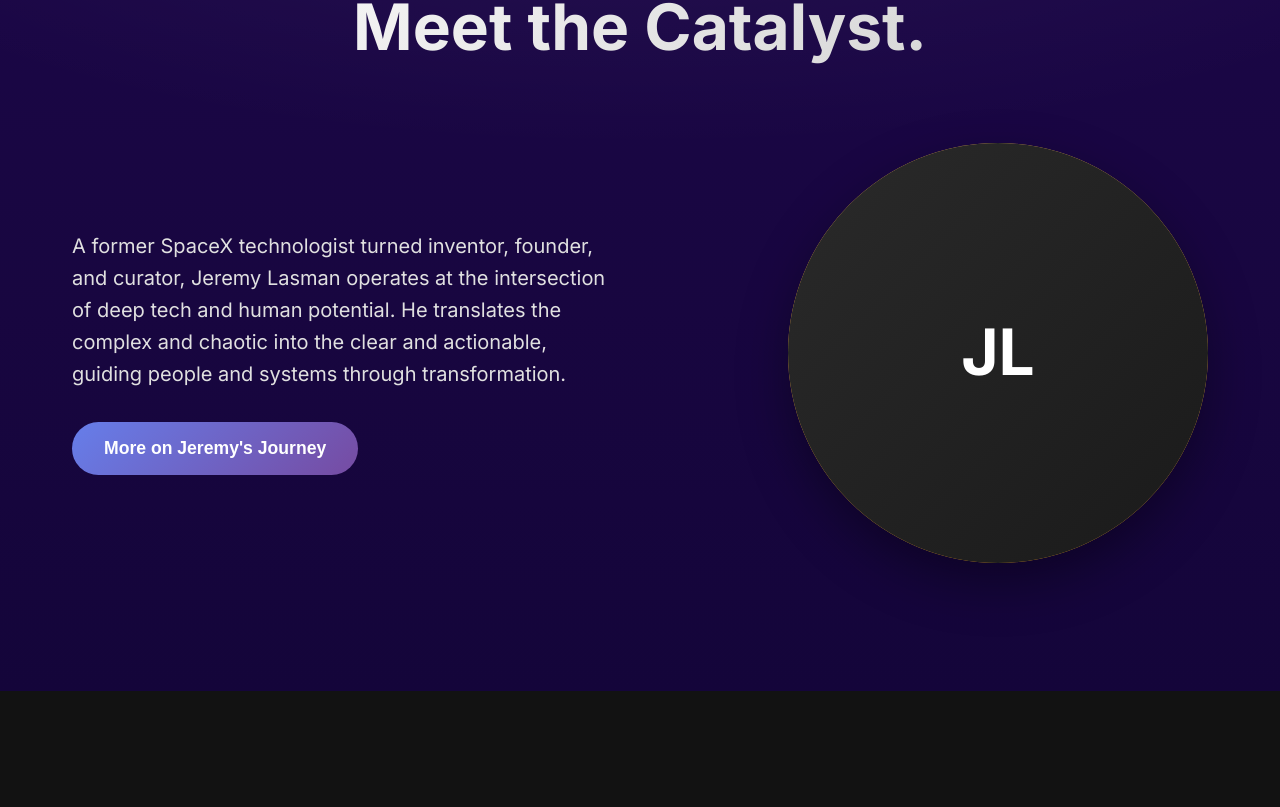
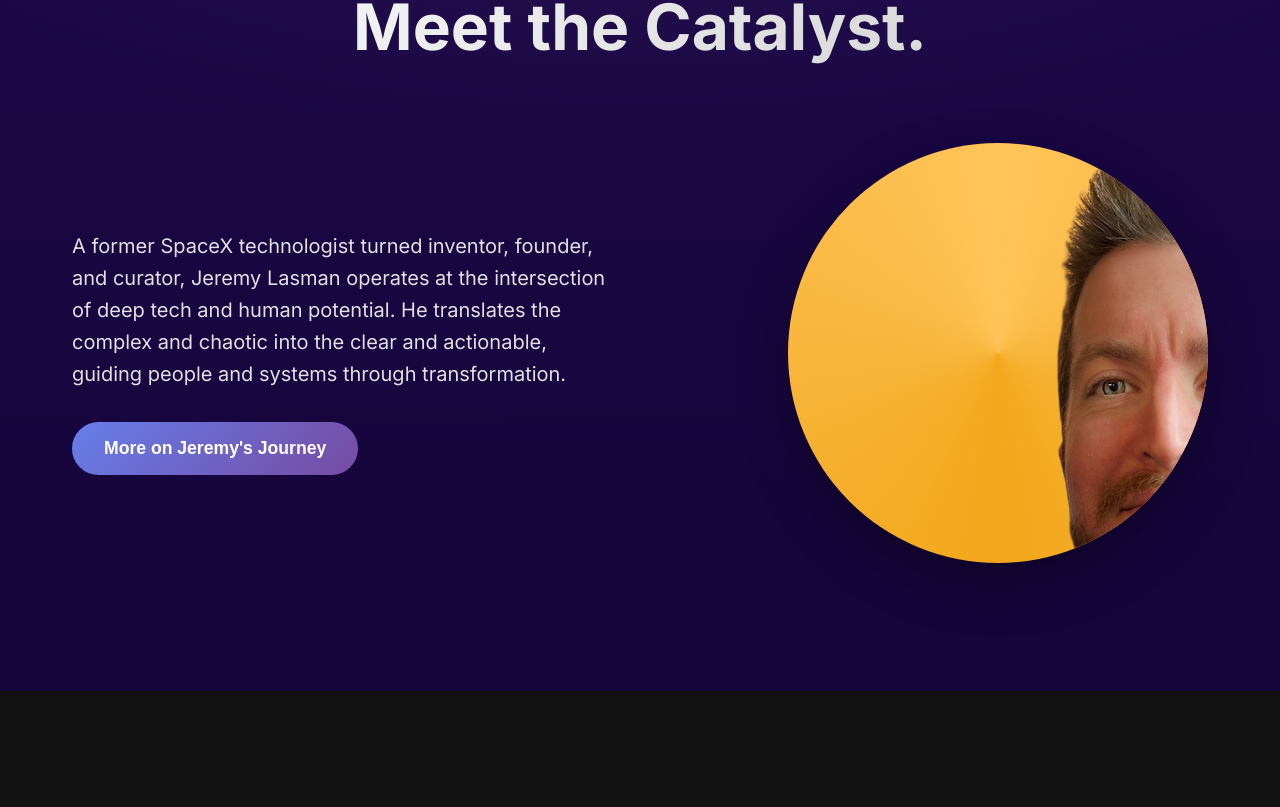
Before and after one commit to jlasman/lasmanfactory, a React (Vite) app: page / in a window 1280 px wide. Shown: the part 3073-3880 px from the top of the page. Built offline with nearby package versions, Linux system fonts and the light colour scheme.

Commit message:
Updated Creator.jsx

```diff
--- a/src/components/Creator.jsx
+++ b/src/components/Creator.jsx
@@ -13,9 +13,7 @@ export default function Creator() {
             <button className="creator__cta">More on Jeremy's Journey</button>
           </div>
           <div className="creator__image creator__image--accent">
-            <div className="creator__img-placeholder">
-              <span>JL</span>
-            </div>
+            <img src="/assets/JL headshot.png" alt="Jeremy Lasman" />
           </div>
         </div>
       </div>
```
